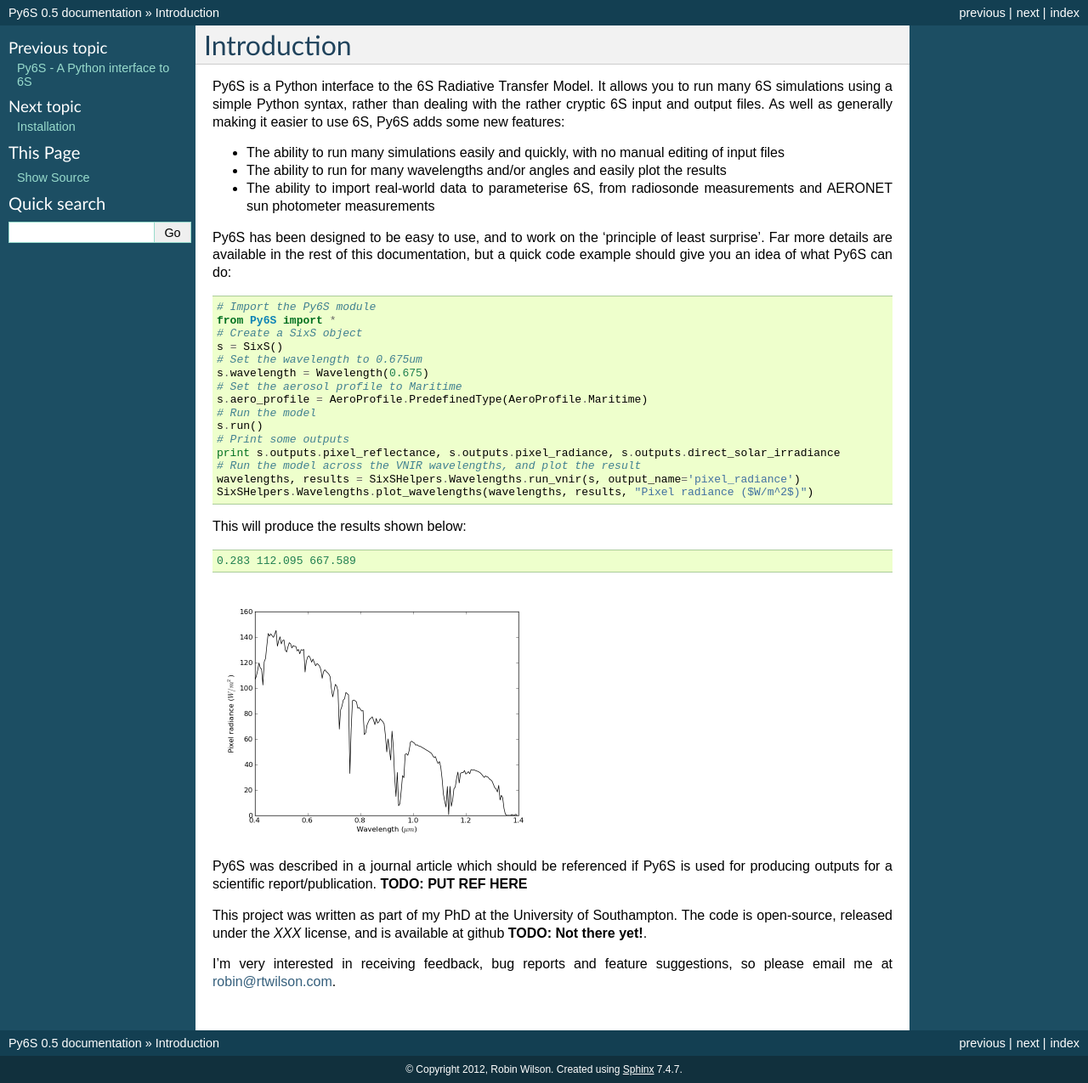
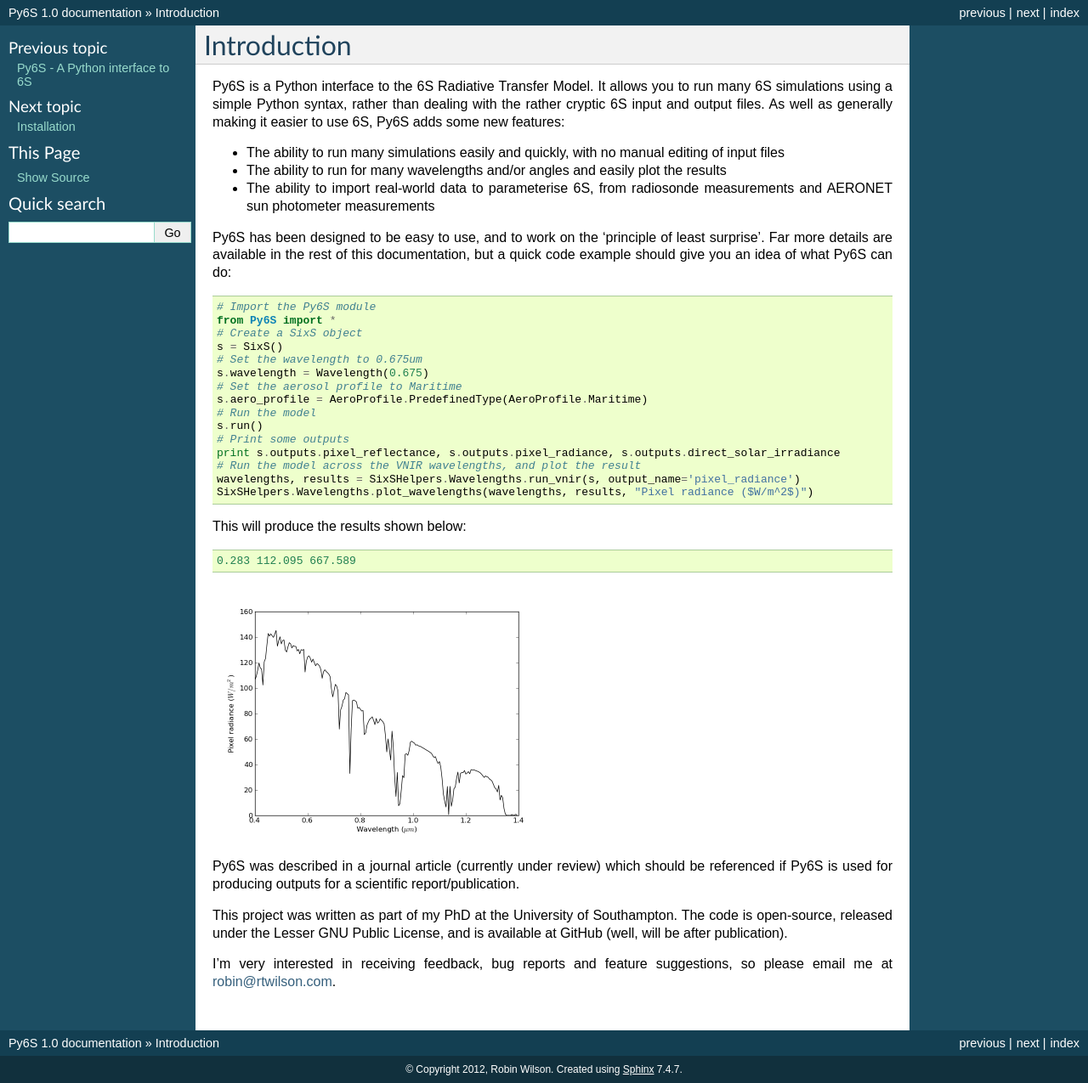
Before and after one commit to robintw/Py6S, a Sphinx documentation site: the page built from doc/source/introduction.rst, in a window 1280 px wide. Shown: the whole page at 85% size. Built offline with Sphinx 7.4.7, drawn with Linux system fonts in a browser that asks for light colours.

Commit message:
Improved documentation as needed

```diff
--- a/doc/source/conf.py
+++ b/doc/source/conf.py
@@ -48,9 +48,9 @@ copyright = u'2012, Robin Wilson'
 # built documents.
 #
 # The short X.Y version.
-version = '0.5'
+version = '1.0'
 # The full version, including alpha/beta/rc tags.
-release = '0.5'
+release = '1.0'
 
 # The language for content autogenerated by Sphinx. Refer to documentation
 # for a list of supported languages.
--- a/doc/source/installation.rst
+++ b/doc/source/installation.rst
@@ -202,7 +202,7 @@ Py6S is also distributed as a Python Egg file, with a name like ``Py6S-0.51-py2.
   > python -V
   Python 2.7.2 -- EPD 7.1-2 (64-bit)
 
-Then simply run the following code, which will install PySolar (required for some Py6S functions), and then Py6S itself:
+Then simply run the following code, which will install PySolar (required for some Py6S functions), and then Py6S itself::
 
   > pip install PySolar
   > easy_install <eggfile>
--- a/doc/source/introduction.rst
+++ b/doc/source/introduction.rst
@@ -35,10 +35,10 @@ This will produce the results shown below::
 .. image:: intro_wv_plot.png
     :scale: 50
 
-Py6S was described in a journal article which should be referenced if Py6S is used for producing
-outputs for a scientific report/publication. **TODO: PUT REF HERE**
+Py6S was described in a journal article (currently under review) which should be referenced if Py6S is used for producing
+outputs for a scientific report/publication.
 
 This project was written as part of my PhD at the University of Southampton. The code is open-source,
-released under the *XXX* license, and is available at github **TODO: Not there yet!**.
+released under the Lesser GNU Public License, and is available at GitHub (well, will be after publication).
 
 I'm very interested in receiving feedback, bug reports and feature suggestions, so please email me at robin@rtwilson.com.
```
Also changed, not shown: 1 other file.
